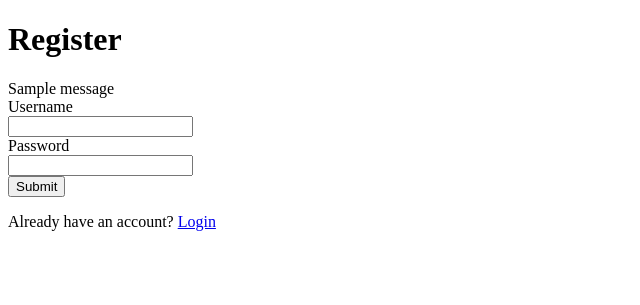
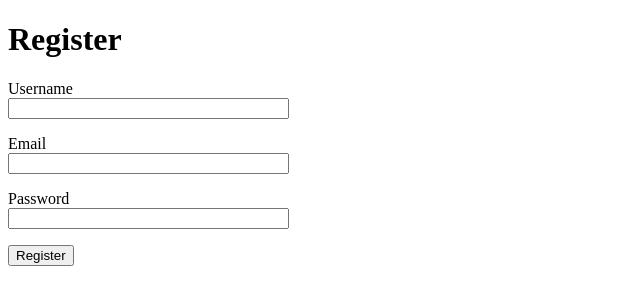
Before and after one commit to jothiraman12/maliciousattacks, a Flask app: template templates/register.html in a window 1280 px wide. Shown: the top 305 px of the page, without its empty margins (0-640 px from the left). Run offline with Flask 3, Linux system fonts and the light colour scheme; the template is opened without the code that fills it, so the values that code supplies are empty, except form fields; one stand-in notice (Sample message) is shown; form fields are guessed from the names that the template uses.

Commit message:
Add files via upload

```diff
--- a/templates/register.html
+++ b/templates/register.html
@@ -2,32 +2,27 @@
 <html lang="en">
 <head>
     <meta charset="UTF-8">
-    <meta name="viewport" content="width=device-width, initial-scale=1.0">
     <title>Register</title>
 </head>
 <body>
     <h1>Register</h1>
-    {% with messages = get_flashed_messages(with_categories=true) %}
-        {% if messages %}
-            {% for category, message in messages %}
-                <div class="alert alert-{{ category }}">{{ message }}</div>
-            {% endfor %}
-        {% endif %}
-    {% endwith %}
-    <form method="post">
+    <form method="POST">
         {{ form.hidden_tag() }}
-        <div>
+        <p>
             {{ form.username.label }}<br>
-            {{ form.username(size=20) }}
-        </div>
-        <div>
+            {{ form.username(size=32) }}
+        </p>
+        <p>
+            {{ form.email.label }}<br>
+            {{ form.email(size=32) }}
+        </p>
+        <p>
             {{ form.password.label }}<br>
-            {{ form.password(size=20) }}
-        </div>
-        <div>
-            {{ form.submit() }}
-        </div>
+            {{ form.password(size=32) }}
+        </p>
+        <p>
+            <input type="submit" value="Register">
+        </p>
     </form>
-    <p>Already have an account? <a href="{{ url_for('login') }}">Login</a></p>
 </body>
 </html>
```
Also changed, not shown: templates/login.html (+11 -20 lines).
